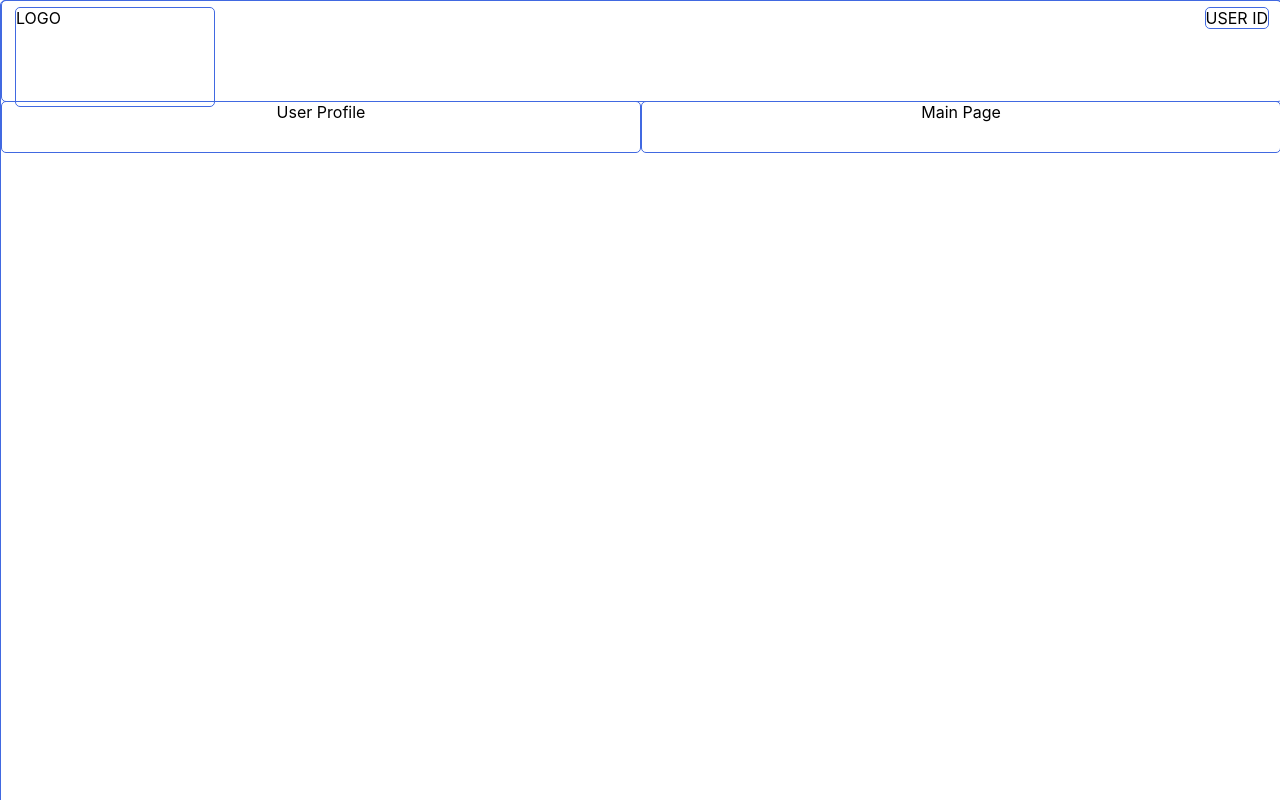
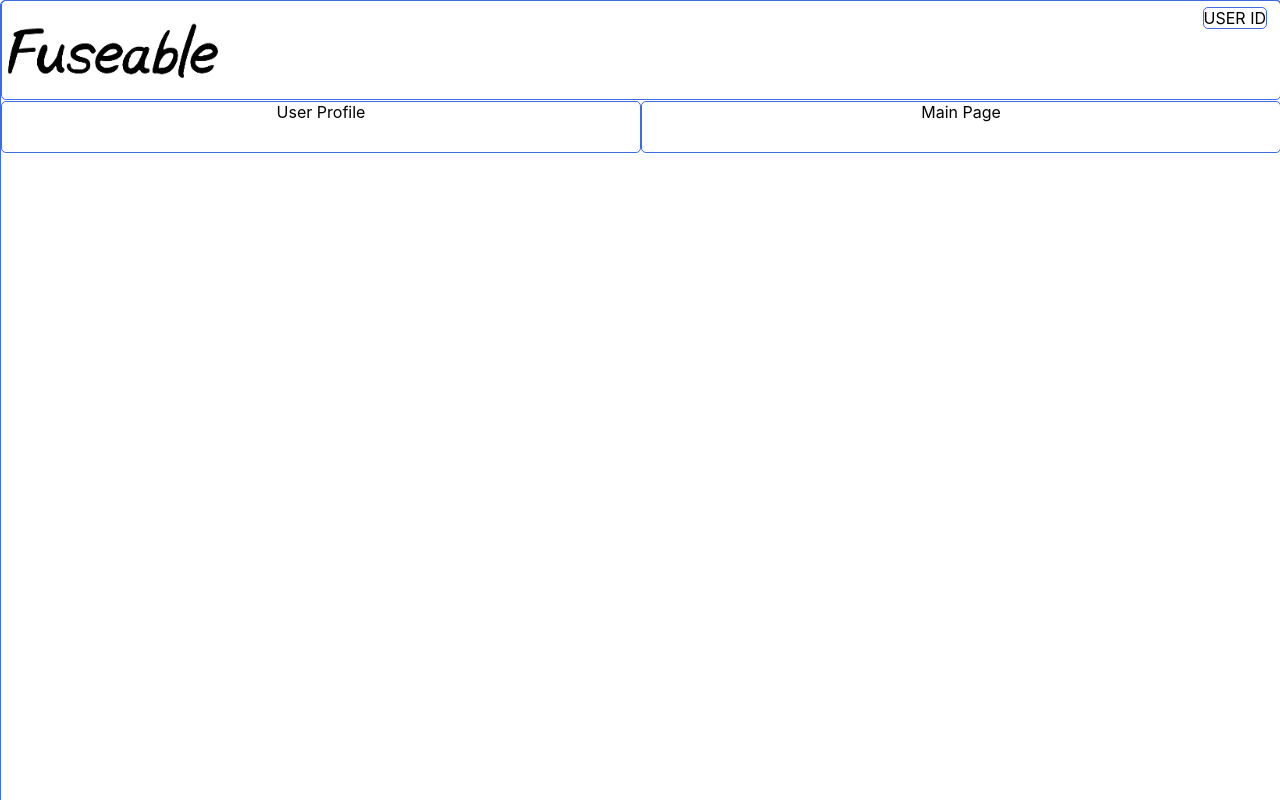
Before and after one commit to KU-WM/FUSEABLE-Front, a React (Create React App) app: page /start in a window 1280 px wide. Shown: the top 800 px of the page. Built offline with nearby package versions, Linux system fonts and the light colour scheme.

Commit message:
imagechange

```diff
--- a/src/Animation/Container.js
+++ b/src/Animation/Container.js
@@ -11,23 +11,23 @@ export const Container = () => {
     const [cards, setCards] = useState([
       {
         id: 1,
-        text: 'Write a cool JS library',
+        text: '1번째 내용',
       },
       {
         id: 2,
-        text: 'Make it generic enough',
+        text: '2번째 내용입니다',
       },
       {
         id: 3,
-        text: 'Write README',
+        text: '3번째 Text Message',
       },
       {
         id: 4,
-        text: 'Create some examples',
+        text: '4번째 항목입니다',
       },
       {
         id: 5,
-        text: 'Spam in Twitter and IRC to promote it (note that this element is taller than the others)',
+        text: '5번째 항목입니다. DnD test용',
       },
       {
         id: 6,
--- a/src/Pages/Main.jsx
+++ b/src/Pages/Main.jsx
@@ -1,7 +1,8 @@
 import React from 'react';
 import { Link } from 'react-router-dom';
 import '../css/Main.css';
-import APP from '../Animation/Posttest'
+import APP from '../Animation/index';
+import Logo from '../images/Logo.png';
 
 
 function Main () {
@@ -9,7 +10,7 @@ function Main () {
     <header>
       <div className='header'>
         <div className='logo'>
-          Logo
+          <img src={Logo} alt="Logo" />
         </div>
         <div className='sidebar'>
           BTN
--- a/src/Pages/Start.jsx
+++ b/src/Pages/Start.jsx
@@ -1,6 +1,7 @@
 import React from 'react';
 import '../css/Start.css';
 import { Link } from 'react-router-dom';
+import Logo from '../images/Logo.png';
 
 
 function Start () {
@@ -8,7 +9,7 @@ function Start () {
     <header>
       <div className='startheader'>
         <div className='logo'>
-          LOGO
+          <img src={Logo} alt="" />
         </div>
         <div className='userid'>
           USER ID
--- a/src/css/Main.css
+++ b/src/css/Main.css
@@ -12,8 +12,11 @@ header {
   height: 100px;
   position: fixed;
   display: flex;
-  background-color: orange;
-  z-index: 1;
+  border: 1px solid red;
+  box-sizing: border-box;
+  border-radius: 5px;
+  background-color: antiquewhite;
+  z-index: 2;
 }
 
 .header .logo {
@@ -22,6 +25,12 @@ header {
   top: 0;
   bottom: 0;
   left: 0;
+}
+
+.header .logo img {
+  width: 220px;
+  height: 70px;
+  margin: 15px 0;
 }
 
 .header .sidebar {
@@ -38,8 +47,8 @@ header {
   top: 0;
   width: 300px;
   height: 100%;
-  right: 10px;
-  background-color: cadetblue;
+  right: 0;
+  background-color: red;
   display: none;
   z-index: 2;
 }
@@ -62,9 +71,10 @@ header {
 .mainbody .interface {
   position: fixed;
   width: 200px;
-  height: 80%;
+  height: 86%;
   left: 0;
   z-index: 1;
+  background-color: beige;
 }
 
 .mainbody .interface .create-project {
@@ -158,13 +168,14 @@ header {
 
 .mainbody .main {
   position: absolute;
-  min-width: 500px;
   top: 50px;
   left: 200px;
   height: 100%;
-  background-color: aquamarine;
+  border: 1px solid red;
+  border-radius: 5px;
   display: flex;
   flex-wrap: wrap;
+  background-color: blanchedalmond;
 }
 
 .mainbody .main .projectname {
@@ -176,7 +187,9 @@ header {
   margin: 0;
   padding: 0.5%;
   box-sizing: border-box;
-  background-color: royalblue;
+  border: 1px solid red;
+  background-color: cornsilk;
+  border-radius: 5px;
   z-index: 1;
 }
 
@@ -187,14 +200,14 @@ header {
   box-sizing: border-box;
   width: 300px;
   height: 400px;
-  background-color: gray;
+  border: 1px solid red;
+  border-radius: 5px;
 }
 
 .mainbody .main .progress .content {
   overflow: auto;
   margin: 10px;
   height: 350px;
-  background-color: red;
 }
 
 .mainbody .main .progress .content::-webkit-scrollbar {
@@ -203,5 +216,6 @@ header {
 
 .mainbody .main .progress .content .test1 {
   height: 1000px;
-  background-color: green;
+  border: 1px solid red;
+  border-radius: 5px;
 }
--- a/src/css/Start.css
+++ b/src/css/Start.css
@@ -20,18 +20,22 @@ header {
   /* border: 1px solid red; */
   border: .5px solid royalblue;
   border-radius: 5px;
+  box-sizing: border-box;
   z-index: 1;
 }
 
 .startheader .logo {
   position: absolute;
-  top: 3px;
-  left: 10px;
-  /* background-color: white; */
-  border: .5px solid royalblue;
+  top: 0;
+  left: 0;
   border-radius: 5px;
-  margin: 3px;
   box-sizing: border-box;
+}
+
+.startheader .logo img {
+  width: 220px;
+  height: 70px;
+  margin: 15px 0;
 }
 
 .startheader .userid {
```
